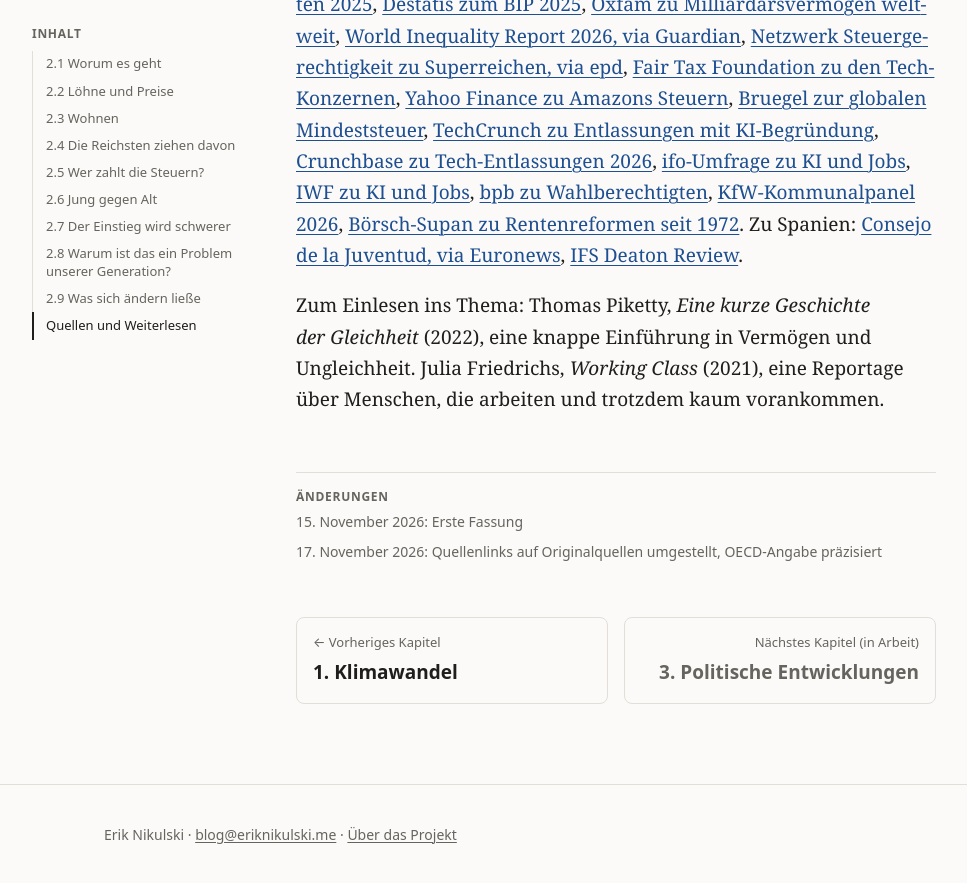
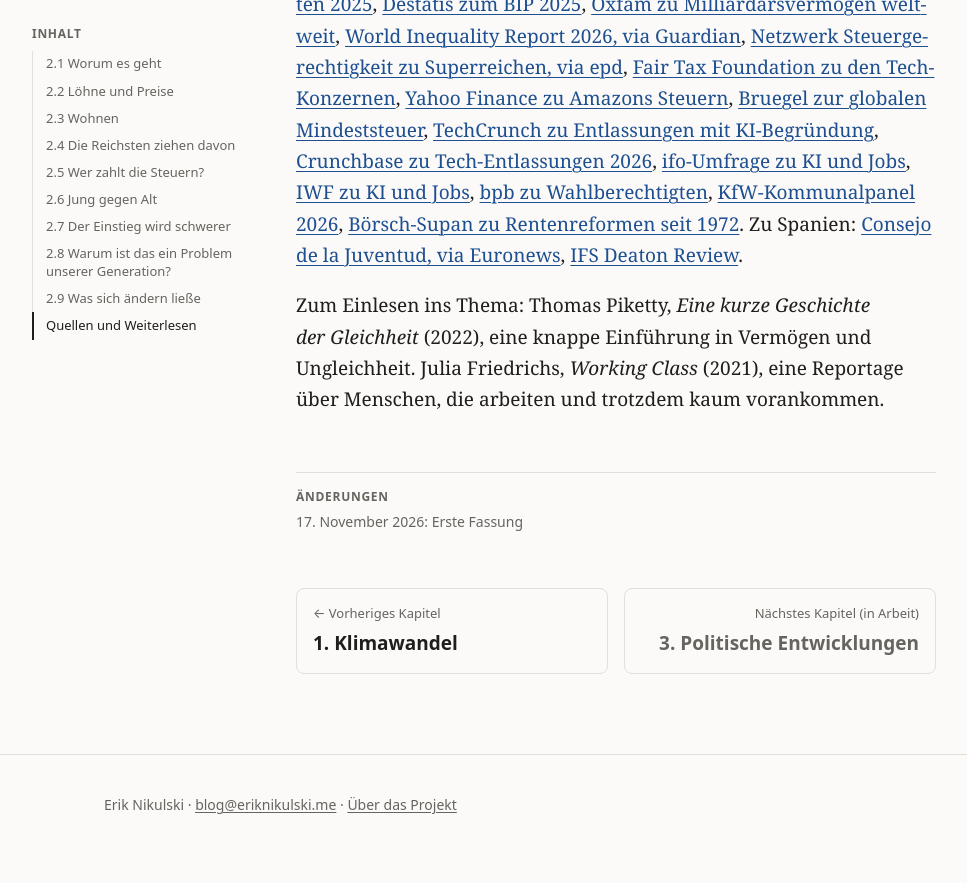
Before and after one commit to eriknikulski/blog, a Jekyll site: the page built from _chapters/de/economy.md, in a window 1280 px wide and 900 px high, scrolled down 14952 px. Shown: the top 883 px of the window, without its empty margins (24-991 px from the left). Built offline with Jekyll 4.4.1, drawn with Linux system fonts in a browser that asks for light colours.

Commit message:
Update dates

```diff
--- a/_chapters/de/economy.md
+++ b/_chapters/de/economy.md
@@ -7,13 +7,11 @@ key_finding: "Von einem durchschnittlichen Lohn kann man sich in Deutschland heu
 tldr: >-
   Arbeit bringt heute kaum mehr Kaufkraft als vor sechs Jahren, Besitz dagegen hat viel stärker zugelegt, am stärksten bei den Superreichen, die zugleich besonders wenig Steuern zahlen. Wer jung ist und nichts erbt, startet mit stagnierenden Reallöhnen, hohen Mieten und kaum Aussicht auf Eigentum, und zahlt zugleich für die Renten einer wachsenden älteren Generation. Die Probleme sind seit Jahrzehnten bekannt, die Lösungen auch. Dass sie vertagt werden, bezahlen vor allem diejenigen, die heute jung sind.
 image: /assets/img/economy/wealth-distribution.png
-date: 2026-11-15
+date: 2026-11-17
 last_modified_at: 2026-11-17
 changelog:
-  - date: 2026-11-15
+  - date: 2026-11-17
     text: Erste Fassung
-  - date: 2026-11-17
-    text: Quellenlinks auf Originalquellen umgestellt, OECD-Angabe präzisiert
 ---
 
 Lange galt das Versprechen, dass es jeder Generation ein Stück besser geht als der vorherigen. Für viele junge Menschen gilt es nicht mehr: Die Reallöhne treten seit Jahren auf der Stelle, Wohnen wird immer teurer, und Vermögen wächst vor allem bei denen, die schon viel besitzen. Das sind meist die Älteren und ganz besonders die Superreichen, die zugleich auffallend wenig Steuern zahlen. Gleichzeitig zahlen wir höhere Beiträge für eine Rente, die für uns selbst niedriger ausfallen wird.
```
Also changed, not shown: _chapters/de/climate.md (+3 -3 lines).
